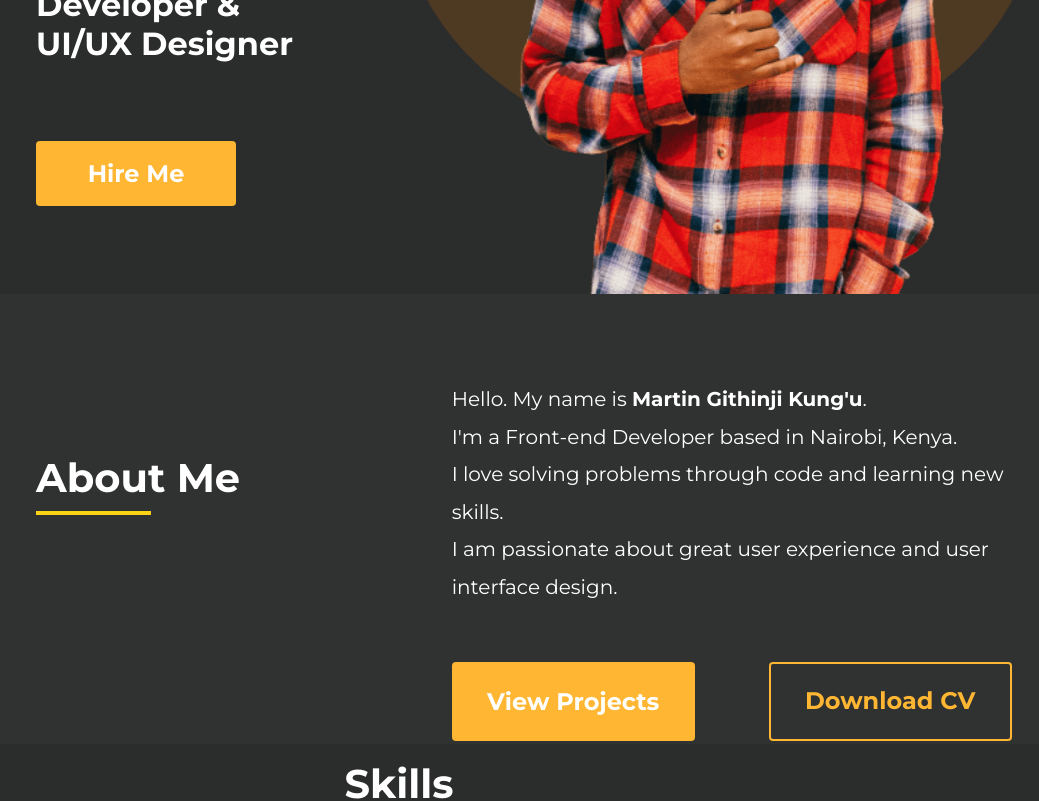
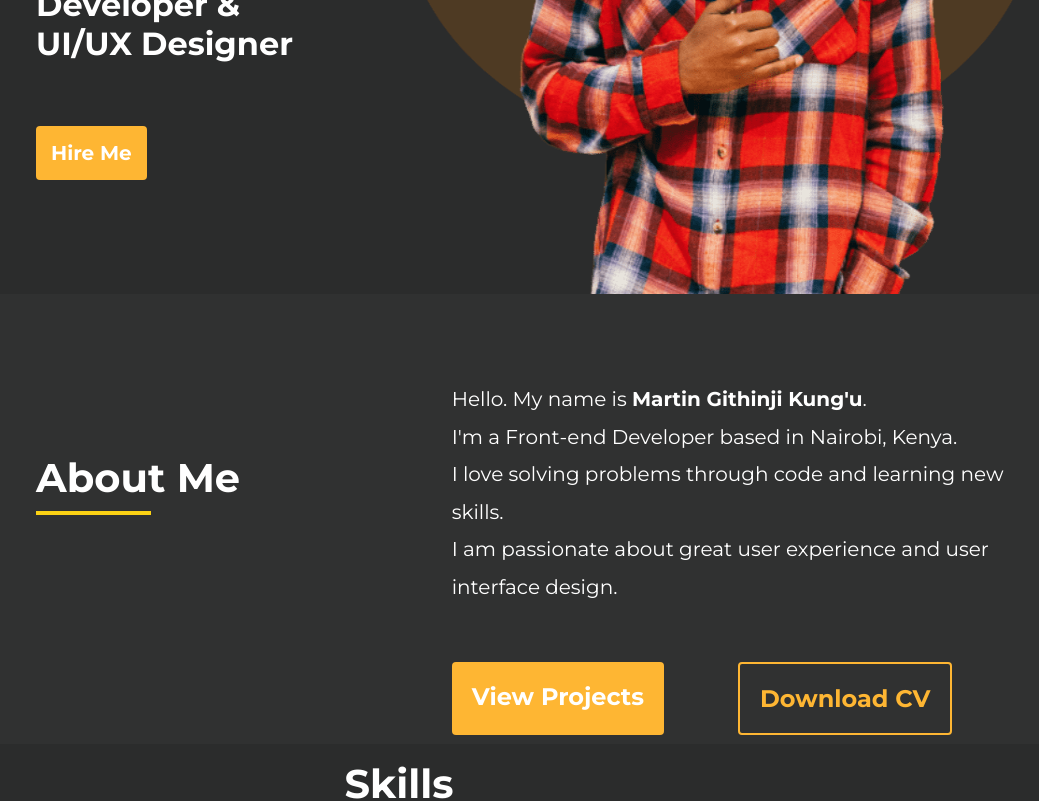
Before and after one commit to MatoG50/Portfolio, a React (Create React App) app: page / in a window 1280 px wide. Shown: the part 500-1301 px from the top of the page, without its empty margins (241-1280 px from the left). Built offline with nearby package versions, Linux system fonts and the light colour scheme.

Commit message:
responsive

```diff
--- a/public/index.html
+++ b/public/index.html
@@ -24,7 +24,7 @@
       work correctly both with client-side routing and a non-root public URL.
       Learn how to configure a non-root public URL by running `npm run build`.
     -->
-    <title>React App</title>
+    <title>Martin Githinji</title>
   </head>
   <body>
     <noscript>You need to enable JavaScript to run this app.</noscript>
--- a/src/components/about/About.css
+++ b/src/components/about/About.css
@@ -35,11 +35,13 @@
 }
 .port-btn,
 .cv-btn {
-  width: 243px;
-  height: 79px;
   border-radius: 4px;
   font-size: 24px;
   font-weight: bold;
+  text-decoration: none;
+  text-align: center;
+
+  padding: 20px;
 }
 .port-btn {
   background-color: #feb633;
@@ -52,7 +54,4 @@
   border: solid 2px #feb633;
   color: #feb633;
   background-color: #303131;
-  text-decoration: none;
-  text-align: center;
-  padding-top: 22px;
 }
--- a/src/components/about/About.js
+++ b/src/components/about/About.js
@@ -16,7 +16,9 @@ const About = () => {
           design.
         </p>
         <div className='btns'>
-          <button className='port-btn'>View Projects</button>
+          <a href='#portfolio-section' className='port-btn'>
+            View Projects
+          </a>
           <Link
             to={{
               pathname:
--- a/src/components/contact/Contact.js
+++ b/src/components/contact/Contact.js
@@ -11,8 +11,14 @@ const Contact = () => {
       </div>
       <div className='contact-info'>
         <form action='https://formspree.io/f/xwkaqyyk' method='POST'>
-          <input id='name-inp' type='text' placeholder='Name' />
-          <input id='em-inp' type='email' name='_replyto' placeholder='Email' />
+          <input id='name-inp' type='text' placeholder='Name' required />
+          <input
+            id='em-inp'
+            type='email'
+            name='_replyto'
+            placeholder='Email'
+            required
+          />
           <br />
           <input
             id='mes-inp'
--- a/src/components/home/Home.css
+++ b/src/components/home/Home.css
@@ -22,14 +22,53 @@
 .hire-btn {
   width: 200px;
   height: 65px;
-  font-size: 24px;
+  font-size: 20px;
   font-weight: bold;
   color: white;
   border-radius: 4px;
   background-color: #feb633;
   border: none;
+  text-decoration: none;
+  text-align: center;
+  padding: 15px;
 }
 .mgk {
   width: 638px;
   height: 794px;
 }
+
+/* ---------Media Queries----------------- */
+
+/* ----------------------------------
+--------Big Laptop-------------------
+-------------------------------------- */
+/* @media only screen and (max-width: 1440px) {
+  .info {
+    margin-left: auto;
+  }
+} */
+
+/* -----------------------------------------
+      ------------Small laptops---------------
+      ----------------------------------------- */
+/* @media only screen and (max-width: 1200px) {
+} */
+
+/* -----------------------------------------
+      ------------Tablets---------------
+      ----------------------------------------- */
+/*
+@media only screen and (max-width: 768px) {
+} */
+
+/* -----------------------------------------
+      ------------MOBILE DEVICES---------------
+      ----------------------------------------- */
+
+/* @media only screen and (max-width: 480px) {
+} */
+
+/*----SMALL MOBILE DEVICES------*/
+
+/* @media only screen and (max-width: 320px) {
+} */
--- a/src/components/home/Home.js
+++ b/src/components/home/Home.js
@@ -7,7 +7,9 @@ const Home = () => {
       <div className='info'>
         <h1>Martin Githinji</h1>
         <h2>Front-end Developer & UI/UX Designer</h2>
-        <button className='hire-btn'>Hire Me</button>
+        <a href='#contact' className='hire-btn'>
+          Hire Me
+        </a>
       </div>
 
       <img className='mgk' src={image} alt='Martin'></img>
--- a/src/components/navbar/NavBar.css
+++ b/src/components/navbar/NavBar.css
@@ -32,3 +32,39 @@ ul li a {
 ul li a:hover {
   color: #fbd214;
 }
+
+/* ---------Media Queries----------------- */
+
+/* ----------------------------------
+--------Big Laptop-------------------
+-------------------------------------- */
+@media only screen and (max-width: 1440px) {
+  .name {
+    margin-left: auto;
+  }
+}
+
+/* -----------------------------------------
+      ------------Small laptops---------------
+      ----------------------------------------- */
+/* @media only screen and (max-width: 1200px) {
+} */
+
+/* -----------------------------------------
+      ------------Tablets---------------
+      ----------------------------------------- */
+/*
+@media only screen and (max-width: 768px) {
+} */
+
+/* -----------------------------------------
+      ------------MOBILE DEVICES---------------
+      ----------------------------------------- */
+
+/* @media only screen and (max-width: 480px) {
+} */
+
+/*----SMALL MOBILE DEVICES------*/
+
+/* @media only screen and (max-width: 320px) {
+} */
--- a/src/components/skills/Skills.css
+++ b/src/components/skills/Skills.css
@@ -10,7 +10,7 @@
 }
 .card {
   width: 241px;
-  height: 208px;
+  height: 210px;
   margin-right: 120px;
   margin-bottom: 78px;
   border-radius: 8px;
```
Also changed, not shown: public/manifest.json.
